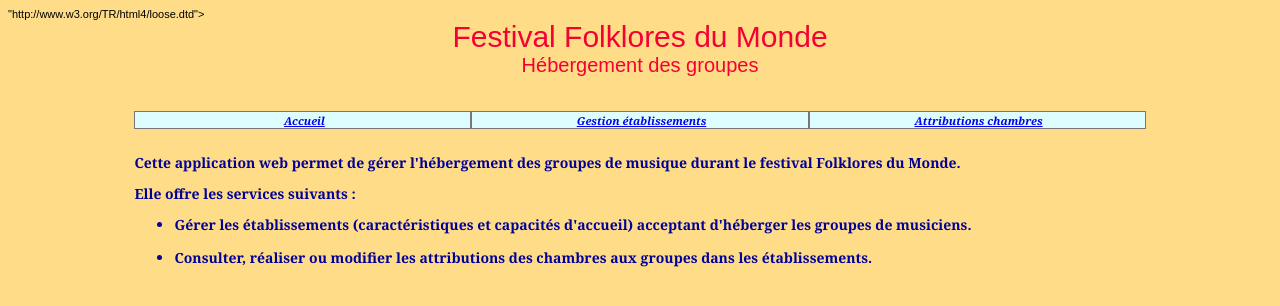
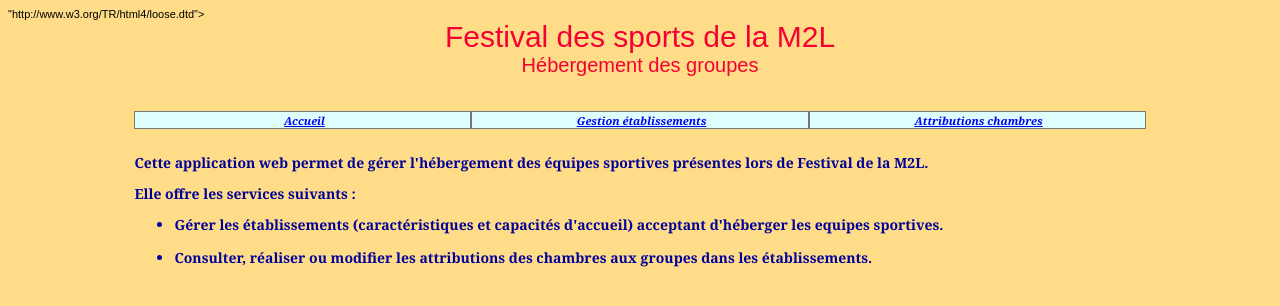
Before and after one commit to xaviergallezot/FESTIVAL, a PHP site: page / in a window 1280 px wide. Shown: the top 306 px of the page. Run offline with PHP 8.4, Linux system fonts and the light colour scheme.

Commit message:
changement des noms et adaptation au contexte M2L

```diff
--- a/_debut.inc.php
+++ b/_debut.inc.php
@@ -16,7 +16,7 @@ echo'
 <!--  Tableau contenant le titre -->
 <table width="100%" cellpadding="0" cellspacing="0">
    <tr>
-      <td class="titre">Festival Folklores du Monde <br>
+      <td class="titre">Festival des sports de la M2L <br>
       <span id="texteNiveau2" class="texteNiveau2">
       H&eacute;bergement des groupes</span><br>&nbsp;
       </td>
--- a/index.php
+++ b/index.php
@@ -1,39 +1,73 @@
+<?php
 
-<?php
+
 
 include "_debut.inc.php";
 
+
+
 echo " <br>
+
 <table width='80%' cellspacing='0' cellpadding='0' align='center'>
+
    <tr>
+
       <td class='texteAccueil'>
-         Cette application web permet de gérer l'hébergement des groupes de musique
-         durant le festival Folklores du Monde.
+
+         Cette application web permet de gérer l'hébergement des équipes sportives présentes lors de Festival de la M2L.
+
       </td>
+
    </tr>
+
    <tr>
+
       <td>&nbsp;
+
       </td>
+
    </tr>
+
    <tr>
+
       <td class='texteAccueil'>
+
           Elle offre les services suivants :
+
       </td>
+
    </tr>
+
    <tr>
+
       <td>&nbsp;
+
       </td>
+
    </tr>
+
    <tr>
+
       <td class='texteAccueil'>
+
       <ul>
-         <li>Gérer les établissements (caractéristiques et capacités d'accueil) acceptant d'héberger les groupes de musiciens.
+
+         <li>Gérer les établissements (caractéristiques et capacités d'accueil) acceptant d'héberger les equipes sportives.
+
          <p>
+
 	      </p>
+
          <li>Consulter, réaliser ou modifier les attributions des chambres aux groupes dans les établissements.
+
       </ul>
+
       </td>
+
    </tr>
+
 </table>";
 
+
+
 ?>
```
